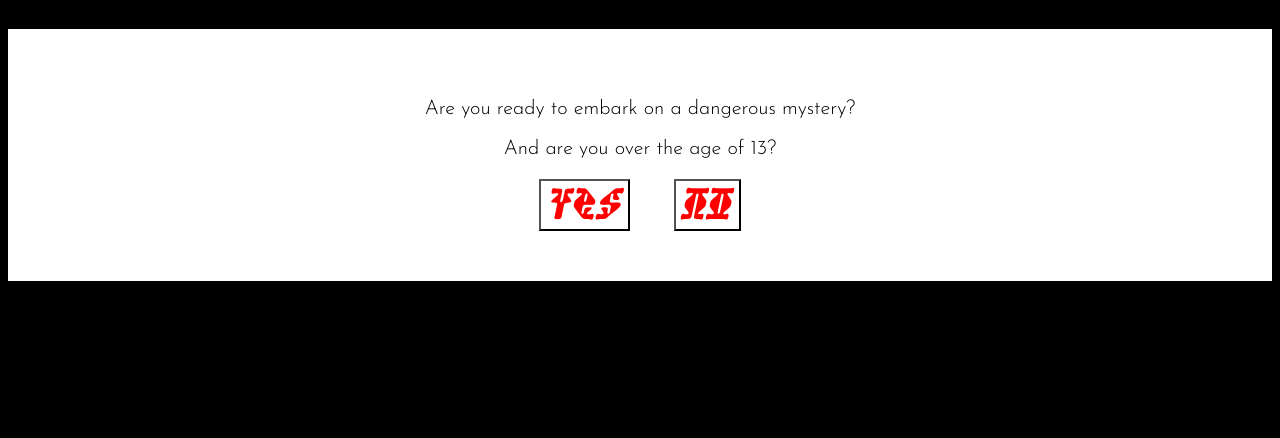
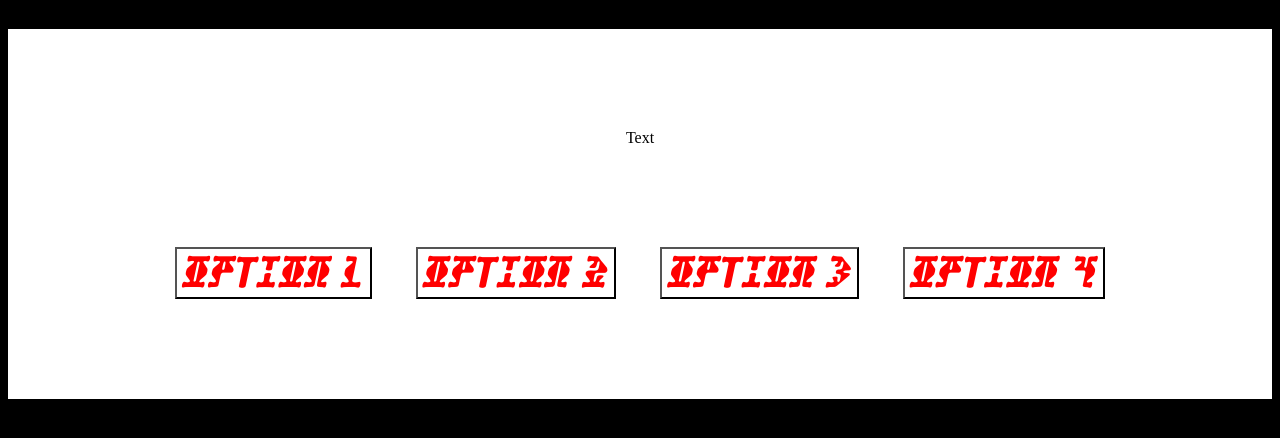
Before and after one commit to jjaredwatson/mysteryApp, a website: page index.html in a window 1280 px wide. Shown: the part 226-664 px from the top of the page. Drawn offline with Linux system fonts and the light colour scheme; files that its build step writes are made by us from their sources; files whose address does not match are found by name.

Commit message:
changing html for clarity

```diff
--- a/index.html
+++ b/index.html
@@ -11,11 +11,14 @@
   <body>
     <h1>Murder Mystery</h1>
     <h2>Blood and Stone pt. I</h2>
-    <div class="message-div">
-      <p>Are you ready to embark on a dangerous mystery?</p>
-      <p>And are you over the age of 13?</p>
-      <button type="button" name="button">Yes</button>
-      <button type="button" name="button">No</button>
+    <div class="container">
+      <div id="text">Text</div>
+      <div id="option-buttons" class="btn-grid">
+        <button class="btn">Option 1</button>
+        <button class="btn">Option 2</button>
+        <button class="btn">Option 3</button>
+        <button class="btn">Option 4</button>
+      </div>
     </div>
   </body>
 </html>
```
